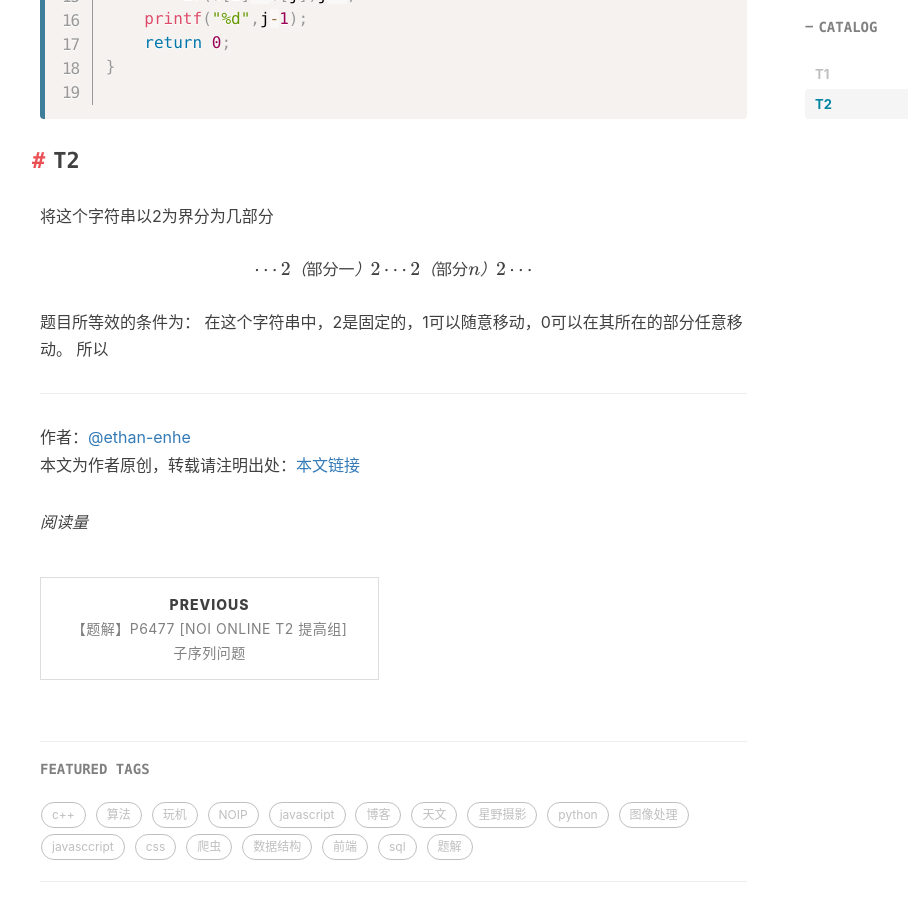
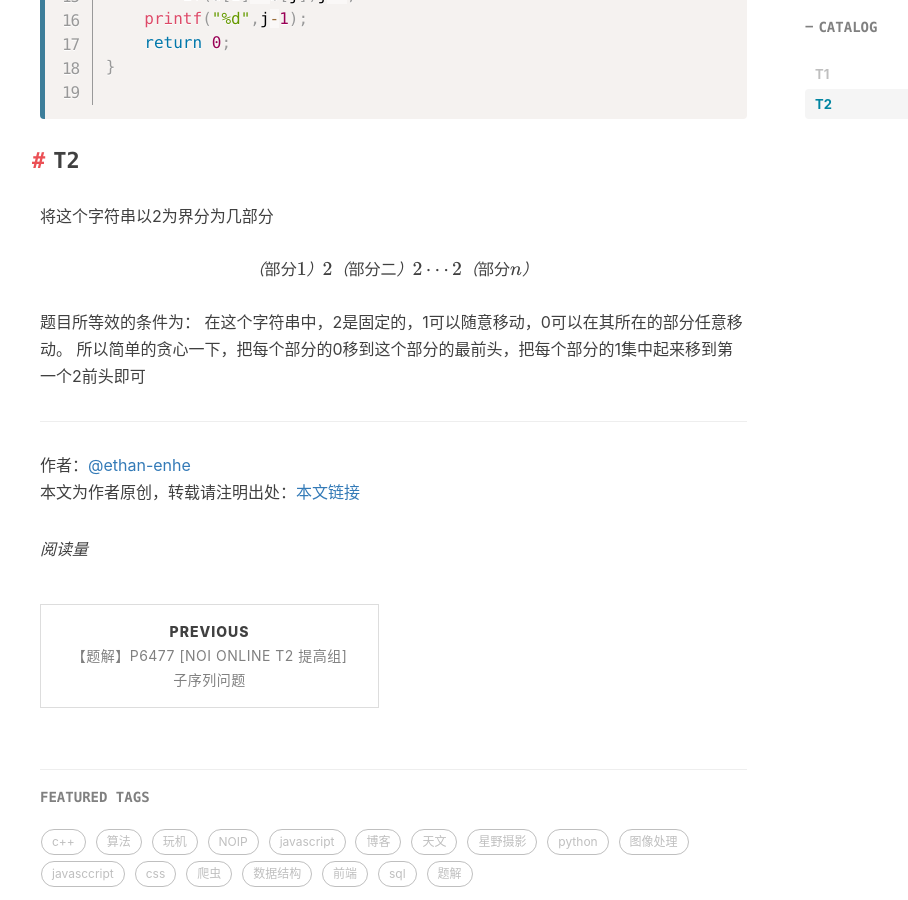
Before and after one commit to ethan-enhe/ethan-enhe.github.io, a Jekyll site: the page built from _posts/2020-07-08-cf-edu-round-47解题记录.md, in a window 1280 px wide and 900 px high, scrolled down 1053 px. Shown: the whole window, without its empty margins (225-1133 px from the left). Built offline with Jekyll 4.4.1, drawn with Linux system fonts in a browser that asks for light colours; nearby versions of some CDN libraries; formulas are drawn with MathJax 3; comment, search, counter and statistics services are not loaded.

Commit message:
_posts/2020-07-08-cf-edu-round-47解题记录.md updated from https://stackedit.io/

```diff
--- a/_posts/2020-07-08-cf-edu-round-47解题记录.md
+++ b/_posts/2020-07-08-cf-edu-round-47解题记录.md
@@ -38,12 +38,12 @@ int main(){
 ## T2
 将这个字符串以2为界分为几部分
 
-$$\cdots2（部分一）2\cdots2（部分n）2\cdots$$
+$$（部分1）2（部分二）2\cdots2（部分n）$$
 
 题目所等效的条件为：
 在这个字符串中，2是固定的，1可以随意移动，0可以在其所在的部分任意移动。
-所以
+所以简单的贪心一下，把每个部分的0移到这个部分的最前头，把每个部分的1集中起来移到第一个2前头即可
 <!--stackedit_data:
-eyJoaXN0b3J5IjpbLTgwMTM2NTY1OCwxMTM2OTczMzcyLC05Nj
-IyNjU0MjMsOTg1ODgyMjQ3XX0=
+eyJoaXN0b3J5IjpbLTcwMDIxNTAsMTEzNjk3MzM3MiwtOTYyMj
+Y1NDIzLDk4NTg4MjI0N119
 -->
```
